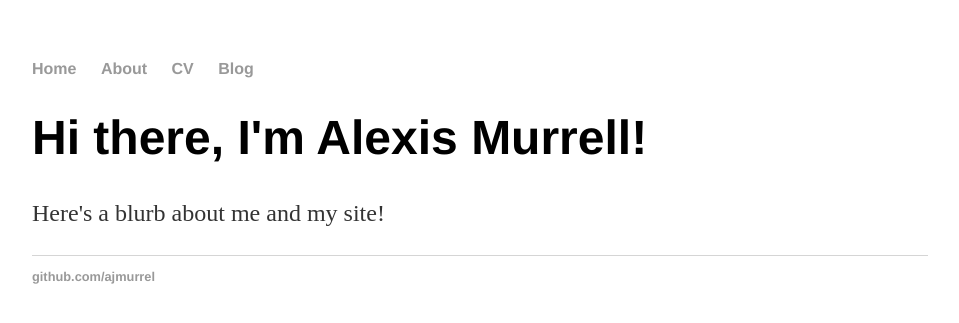
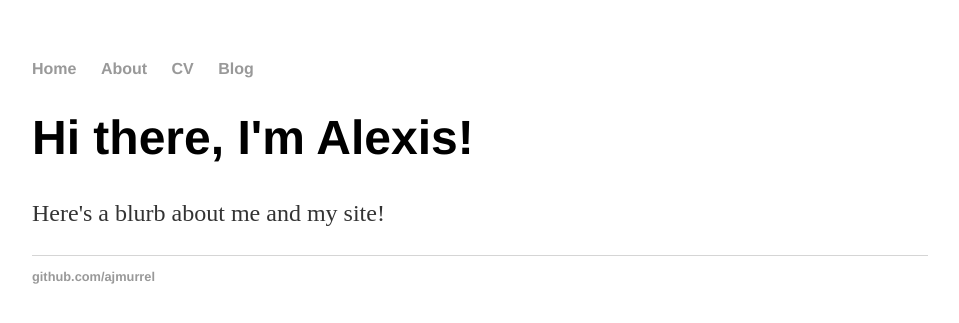
Before and after one commit to ajmurrel/ajmurrel.github.io, a Jekyll site: the page built from index.html, in a window 1280 px wide. Shown: the top 323 px of the page, without its empty margins (160-1119 px from the left). Built offline with Jekyll 4.4.1, drawn with Linux system fonts in a browser that asks for light colours.

Commit message:
Update index.html
Replacing content with default layout format

```diff
--- a/index.html
+++ b/index.html
@@ -1,28 +1,8 @@
-<!DOCTYPE html>
-<html>
-	<head>
-		<title>Alexis Murrell, Digital Publishing Expert</title>
-		<link rel="stylesheet" type="text/css" href="/css/main.css">
-	</head>
-	<body>
-		<nav>
-    		<ul>
-        		<li><a href="/">Home</a></li>
-	        	<li><a href="/about">About</a></li>
-        		<li><a href="/cv">CV</a></li>
-        		<li><a href="/blog">Blog</a></li>
-    		</ul>
-		</nav>
-		<div class="container">
-    		<div class="blurb">
-        		<h1>Hi there, I'm Alexis Murrell!</h1>
-				<p>Here's a blurb about me and my site!</p>
-    		</div><!-- /.blurb -->
-		</div><!-- /.container -->
-		<footer>
-    		<ul>
-        		<li><a href="https://github.com/ajmurrel">github.com/ajmurrel</a></li>
-			</ul>
-		</footer>
-	</body>
-</html>
+---
+layout: default
+title: "Alexis Murrell, Digital Publishing Expert"
+---
+<div class="blurb">
+	<h1>Hi there, I'm Alexis!</h1>
+	<p>Here's a blurb about me and my site!</p>
+</div><!-- /.blurb -->
```
